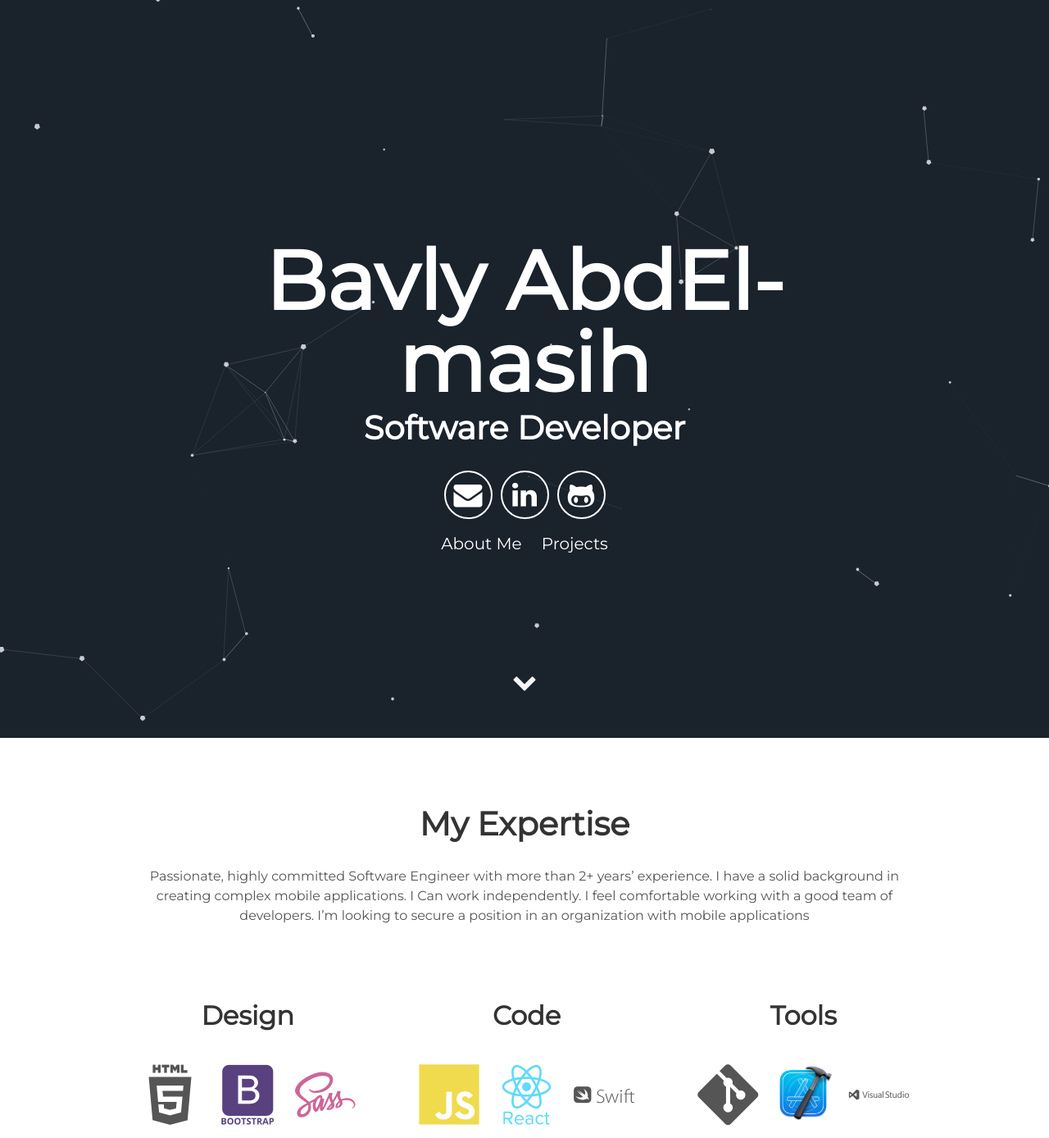
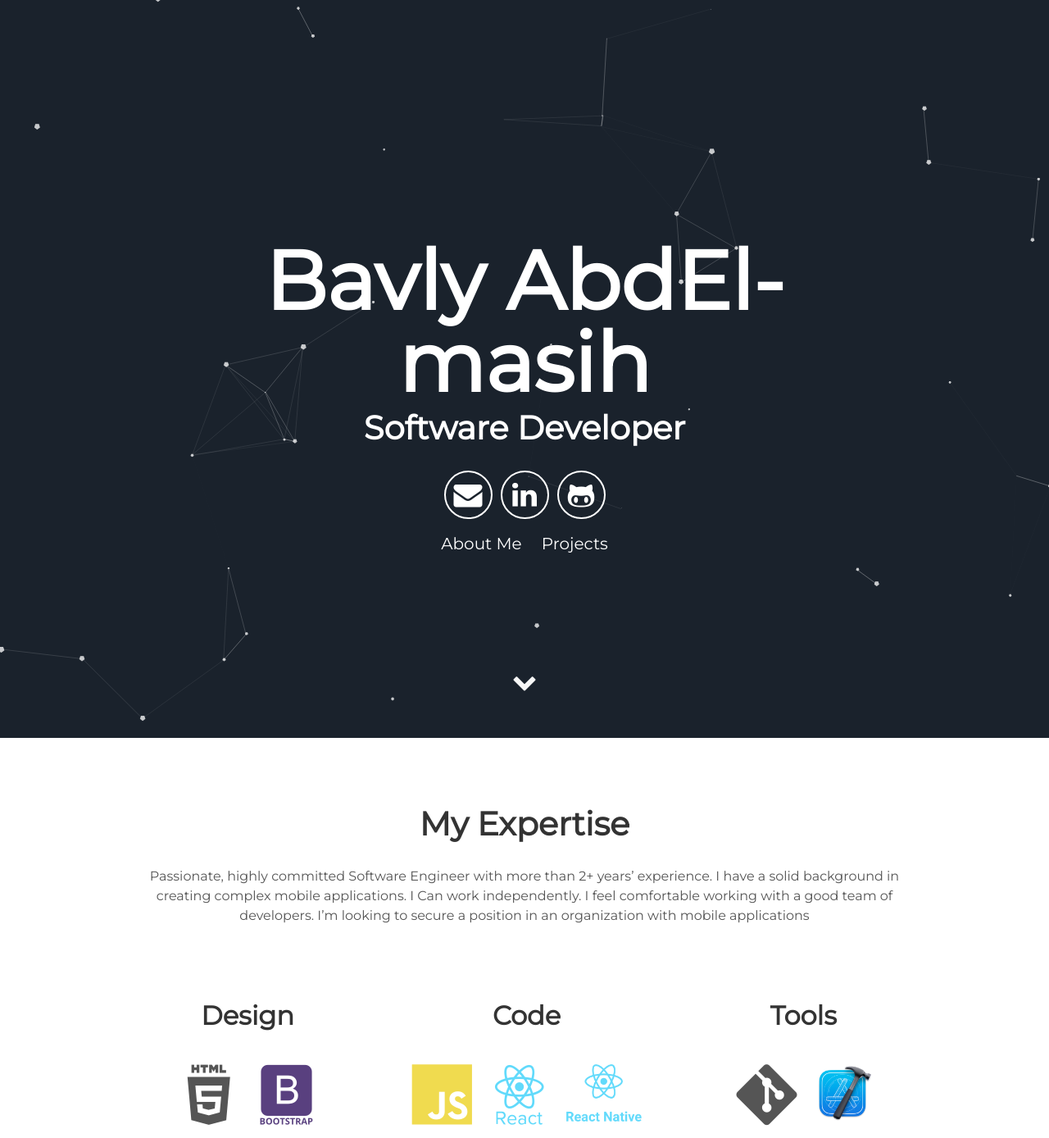
Before and after one commit to BavlyAbdelmasih/aboutme, a Jekyll site: the page built from index.html, in a window 1280 px wide. Shown: the top 1388 px of the page at 82% size. Built offline with Jekyll 4.4.1, drawn with Linux system fonts in a browser that asks for light colours; grey boxes are pictures that could not be loaded.

Commit message:
add react native

```diff
--- a/_includes/about.html
+++ b/_includes/about.html
@@ -13,6 +13,8 @@
     <h2>Code</h2>
     <i class="devicon-javascript-plain colored"></i>
     <i class="devicon-react-original-wordmark colored"></i>
+    <img src="{{ "/assets/img/react-native-icon.png" | prepend: site.baseurl }}"
+    height="70">
     <i class="devicon-swift-plain-wordmark"></i>
   </div>
   <div class="tech">
```
Also changed, not shown: assets/img/react-native-icon.png (added).
